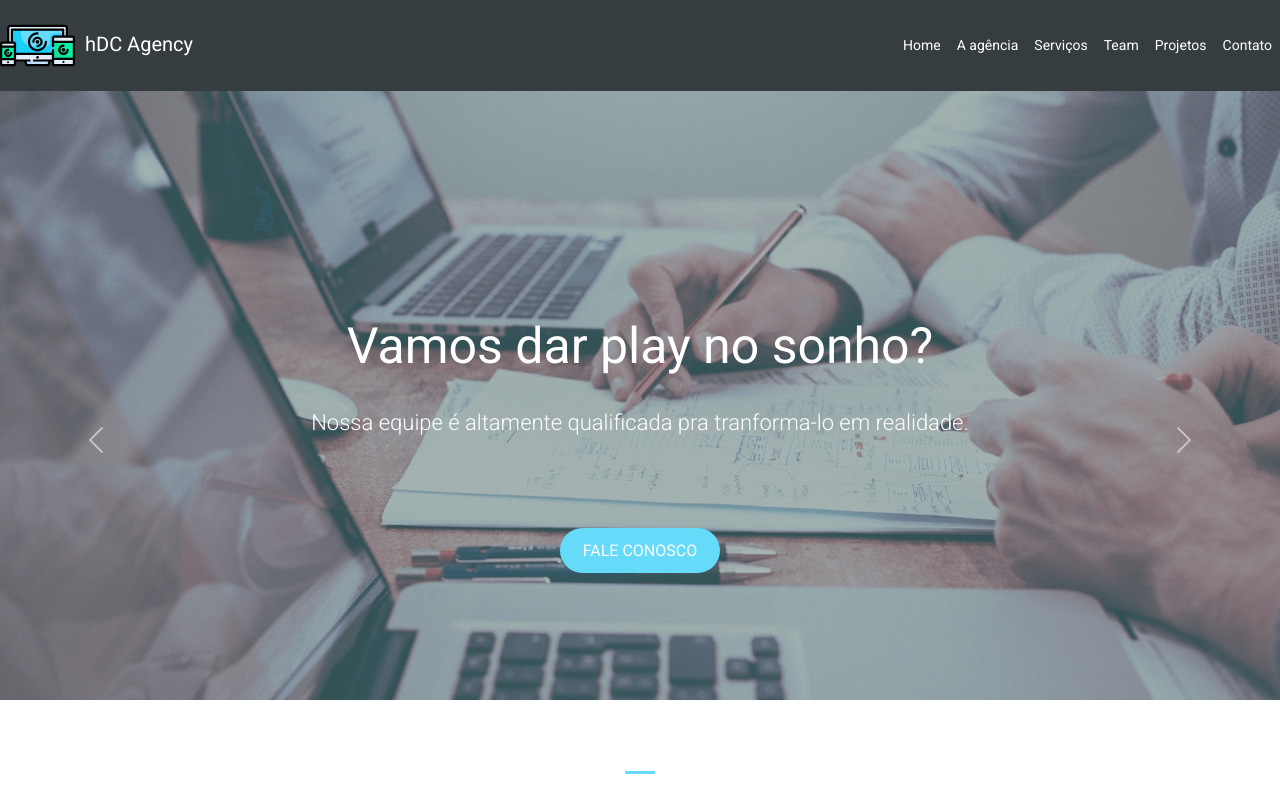
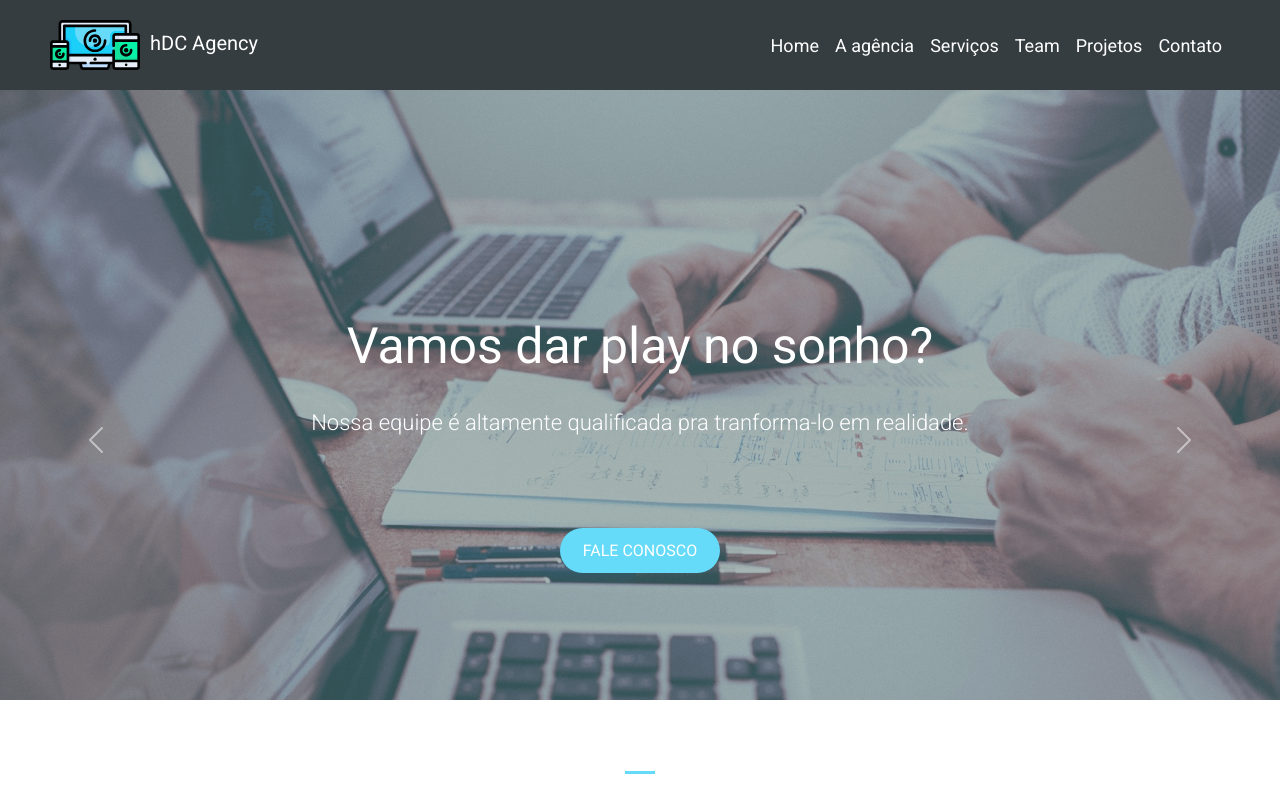
Before and after one commit to Bacarinx/projeto-Bootstrap, a plain HTML site: page index.html in a window 1280 px wide. Shown: the top 800 px of the page. Drawn offline with nearby package versions, Linux system fonts and the light colour scheme; a script that the page names is missing.

Commit message:
alterando padding nav

```diff
--- a/css/styles.css
+++ b/css/styles.css
@@ -22,6 +22,7 @@ p, li {
 
 header, .navbar {
     background-color: #353D41;
+    padding: 0 50px;
 }
 
 .nav-container {
@@ -30,7 +31,7 @@ header, .navbar {
 }
 
 #logo {
-    width: 75px;
+    width: 90px;
 }
 
 .navbar-brand {
@@ -52,6 +53,11 @@ header, .navbar {
 
 .navbar-expand-lg .navbar-nav .nav-link{
     padding: 1rem .8rem;
+
+}
+
+.nav-item a  {
+    font-size: 18px;
 }
 
 /* Slider */
--- a/index.html
+++ b/index.html
@@ -49,7 +49,7 @@
                         <li class="nav-item"><a class="nav-link" id="home-menu" href="#">Home</a></li>
                         <li class="nav-item"><a class="nav-link" id="about-menu" href="#about-area">A agência</a></li>
                         <li class="nav-item"><a class="nav-link" id="services-menu" href="#services-area">Serviços</a></li>
-                        <li class="nav-item"><a class="nav-link" id="team-menu" href="#team-menu">Team</a></li>
+                        <li class="nav-item"><a class="nav-link" id="team-menu" href="#data-team">Team</a></li>
                         <li class="nav-item"><a class="nav-link" id="portfolio-menu" href="#protfolio-menu">Projetos</a></li>
                         <li class="nav-item"><a class="nav-link" id="contact-menu" href="#contact-menu">Contato</a></li>
                     </div>
```
